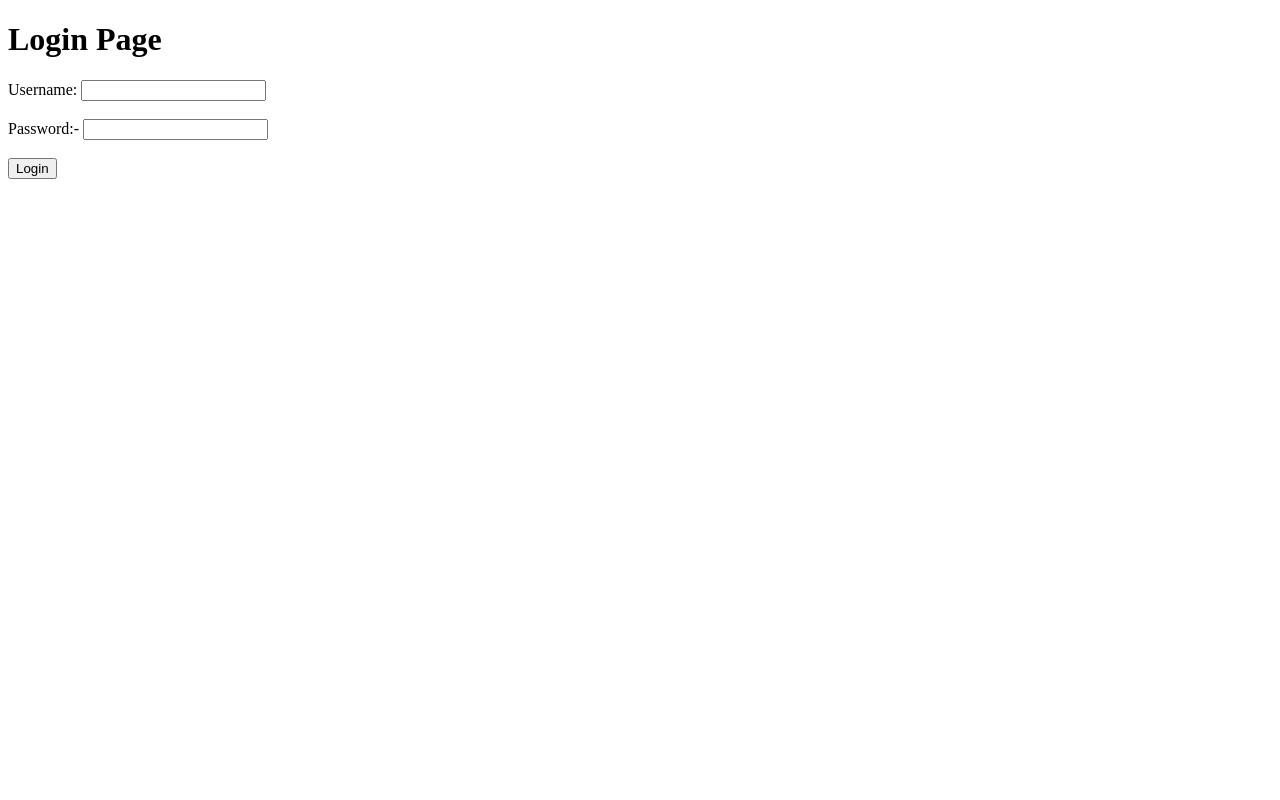
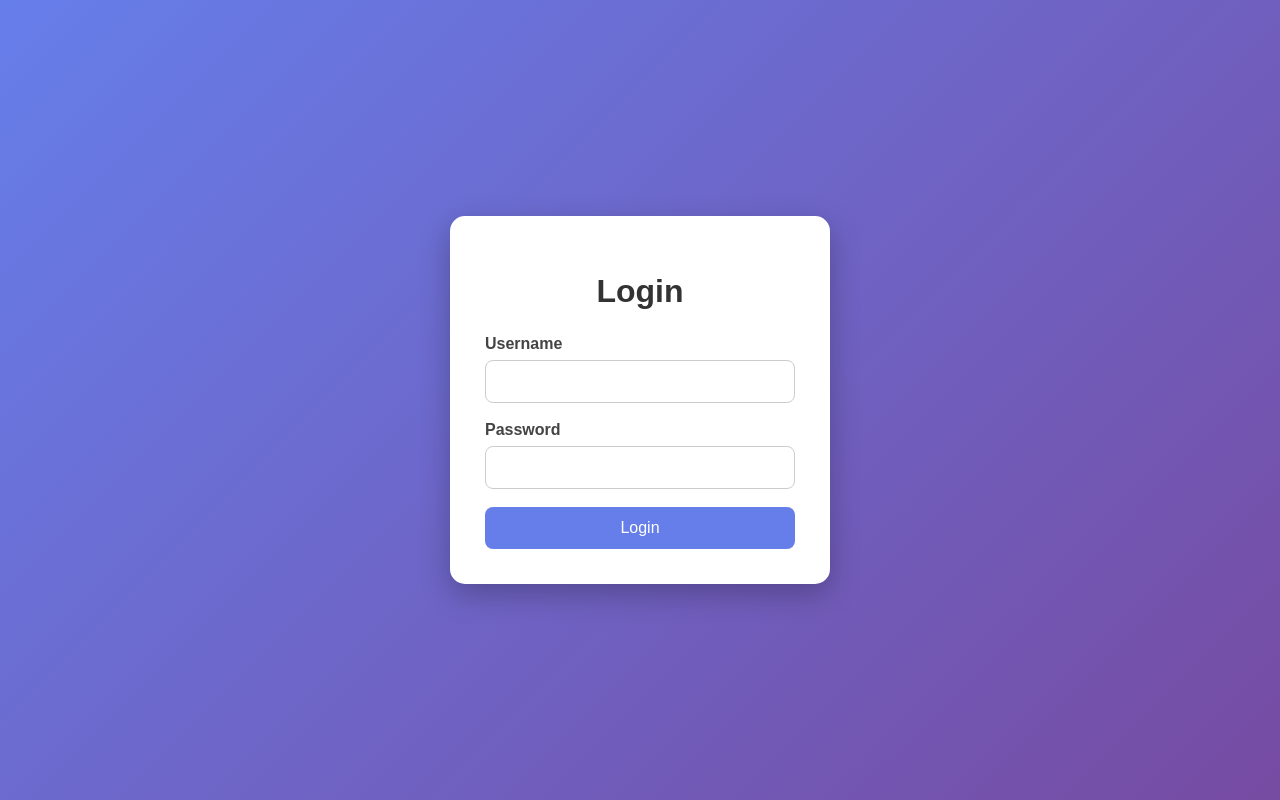
Before and after one commit to PranavChikhale/Django-authentication-project, a Django app: page / in a window 1280 px wide. Run offline with Django 5.2, Linux system fonts and the light colour scheme.

Commit message:
Add CSS styling to login page

```diff
--- /dev/null
+++ b/auth_application/auth_app/accounts/static/css/style.css
@@ -0,0 +1,75 @@
+* {
+    box-sizing: border-box;
+}
+
+body {
+    margin: 0;
+    font-family: Arial, sans-serif;
+    background: linear-gradient(135deg, #667eea, #764ba2);
+    min-height: 100vh;
+    display: flex;
+    justify-content: center;
+    align-items: center;
+}
+
+.login-container {
+    width: 380px;
+    background: white;
+    padding: 35px;
+    border-radius: 15px;
+    box-shadow: 0 10px 30px rgba(0, 0, 0, 0.25);
+}
+
+.login-container h1 {
+    text-align: center;
+    margin-bottom: 25px;
+    color: #333;
+}
+
+.form-group {
+    margin-bottom: 18px;
+}
+
+.form-group label {
+    display: block;
+    margin-bottom: 7px;
+    color: #444;
+    font-weight: bold;
+}
+
+.form-group input {
+    width: 100%;
+    padding: 12px;
+    border: 1px solid #ccc;
+    border-radius: 8px;
+    font-size: 15px;
+}
+
+.form-group input:focus {
+    outline: none;
+    border-color: #667eea;
+}
+
+.login-btn {
+    width: 100%;
+    padding: 12px;
+    border: none;
+    border-radius: 8px;
+    background: #667eea;
+    color: white;
+    font-size: 16px;
+    cursor: pointer;
+}
+
+.login-btn:hover {
+    background: #5568d9;
+}
+
+.error {
+    background: #ffe5e5;
+    color: #d00;
+    padding: 10px;
+    border-radius: 6px;
+    margin-bottom: 15px;
+    text-align: center;
+}
--- a/auth_application/auth_app/accounts/templates/accounts/login.html
+++ b/auth_application/auth_app/accounts/templates/accounts/login.html
@@ -3,28 +3,44 @@
 <head>
     <meta charset="UTF-8">
     <title>Login Page</title>
+
+    {% load static %}
+    <link rel="stylesheet" href="{% static 'css/style.css' %}">
 </head>
+
 <body>
 
-    <h1> Login Page</h1>
+<div class="login-container">
+
+    <h1>Login</h1>
+
     {% if error %}
-        <p>{{ error }}</p>
+        <div class="error">
+            {{ error }}
+        </div>
     {% endif %}
 
     <form method="POST">
+
         {% csrf_token %}
-        <label> Username: </label>
-        <input type="text" name="username" required>
 
-        <br><br>
+        <div class="form-group">
+            <label>Username</label>
+            <input type="text" name="username" required>
+        </div>
 
-        <label> Password:- </label>
-        <input type="text" name="password" required>
+        <div class="form-group">
+            <label>Password</label>
+            <input type="password" name="password" required>
+        </div>
 
-        <br><br>
+        <button type="submit" class="login-btn">
+            Login
+        </button>
 
-        <button type="submit"> Login </button>
     </form>
+
+</div>
 
 </body>
 </html>
```
